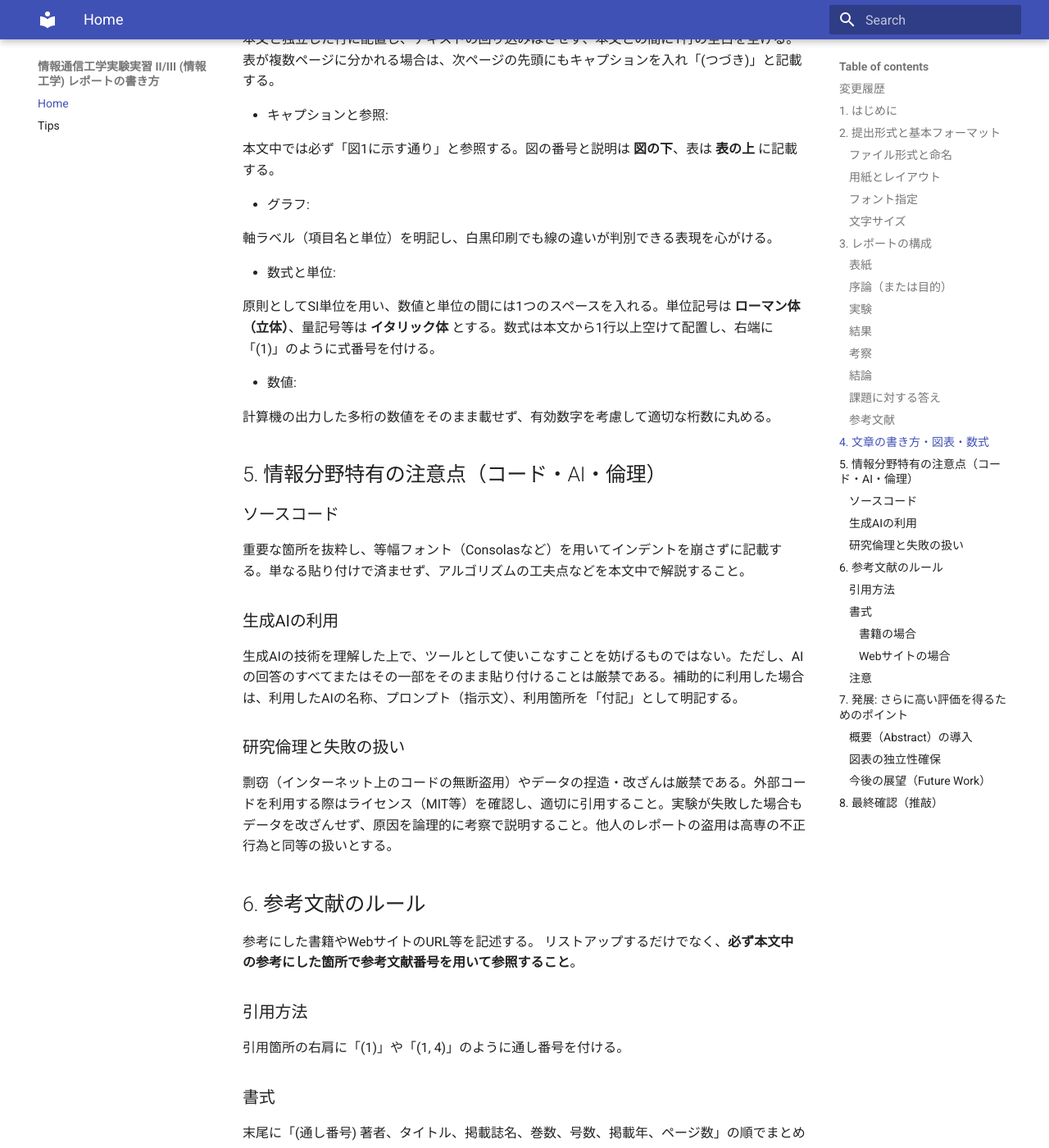
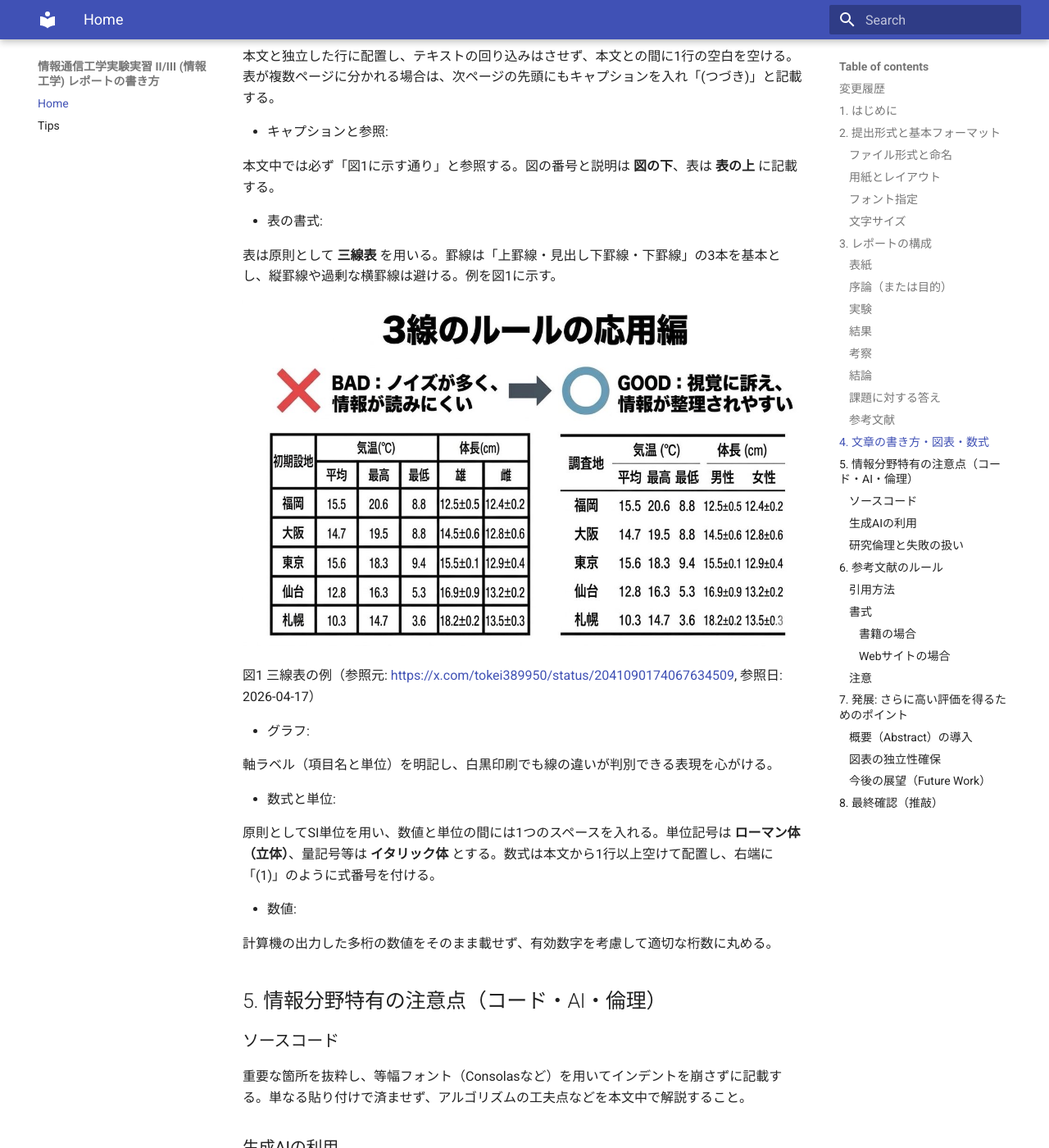
Before and after one commit to hiracchi/metro-cit-guideline-for-report-writing, an MkDocs documentation site: the page built from docs/index.md, in a window 1280 px wide and 1400 px high, scrolled down 2529 px. Shown: the whole window at 82% size. Built offline with MkDocs 1.6.1 and Material for MkDocs 9.7.7, drawn with Linux system fonts in a browser that asks for light colours; some of the changed text lies outside the part shown.

Commit message:
docs: 三線表の例図を追加し参照情報を追記
- index.md に三線表の説明・図示・参照元URLを追加
- 三線表サンプル画像 three-line-table.jpg を追加

```diff
--- a/docs/index.md
+++ b/docs/index.md
@@ -2,11 +2,11 @@
 
 ## 変更履歴
 
-| 版  | 日付       | 内容                                                     |
-| --- | ---------- | -------------------------------------------------------- |
-| 1.0 | 2026-04-10 | 初版作成                                                 |
-| 1.1 | 2026-04-13 | 「はじめに」を追加。見出しなどを整形。                   |
-| 1.2 | 2026-04-17 | Tips ページを追加。作図ツール・サイトの紹介を記載。      |
+| 版  | 日付       | 内容                                                                         |
+| --- | ---------- | ---------------------------------------------------------------------------- |
+| 1.0 | 2026-04-10 | 初版作成                                                                     |
+| 1.1 | 2026-04-13 | 「はじめに」を追加。見出しなどを整形。                                       |
+| 1.2 | 2026-04-17 | Tips ページを追加。作図ツール・サイトの紹介を記載。表の書き方に三線表を追記。|
 
 ## 1. はじめに
 実験レポートは、見た目の綺麗さよりも内容の正確さや他人に理解できることが大切である。
@@ -69,6 +69,14 @@ A4片面印刷とし、上下左右に20mmの余白を設けた **1段組み**
 - キャプションと参照:
 
   本文中では必ず「図1に示す通り」と参照する。図の番号と説明は **図の下**、表は **表の上** に記載する。
+
+- 表の書式:
+
+  表は原則として **三線表** を用いる。罫線は「上罫線・見出し下罫線・下罫線」の3本を基本とし、縦罫線や過剰な横罫線は避ける。例を図1に示す。
+
+  ![図1 三線表の例](images/three-line-table.jpg)
+
+  図1 三線表の例（参照元: <https://x.com/tokei389950/status/2041090174067634509>, 参照日: 2026-04-17）
 
 - グラフ:
 
```
Also changed, not shown: docs/images/three-line-table.jpg (added).
